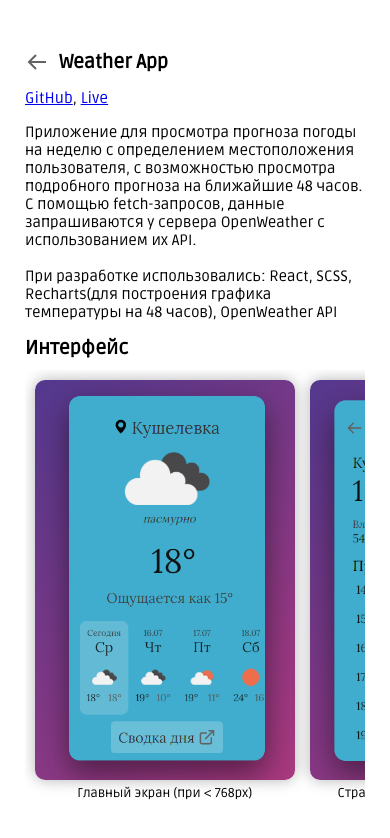
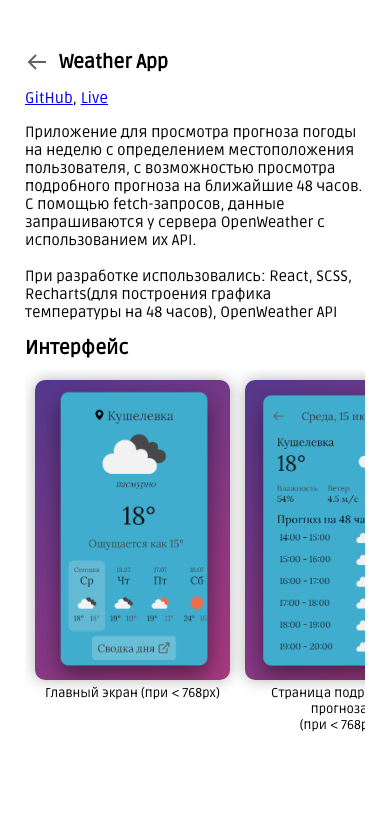
Before and after one commit to ilyasudakov/resume, a React (Create React App) app: page /weather-app in a window 390 px wide. Shown: the top 838 px of the page. Built offline with nearby package versions, Linux system fonts and the light colour scheme.

Commit message:
update mobile styles for weather-page

```diff
--- a/src/components/WeatherAppPage/WeatherAppPage.scss
+++ b/src/components/WeatherAppPage/WeatherAppPage.scss
@@ -83,4 +83,25 @@
             }
         }
     }
+
+    @media (max-width: 768px) {
+        & {
+            .main-page {
+                &__content {
+                    .weather-app-page__images {
+                        height: 380px;
+                        &-wrapper {
+                            // position: relative;
+                            // flex-direction: column;
+                            align-items: flex-start;
+                            .weather-app-page__img--screenshot {
+                                max-width: 500px;
+                                height: 300px;
+                            }
+                        }
+                    }
+                }
+            }
+        }
+    }
 }
```
